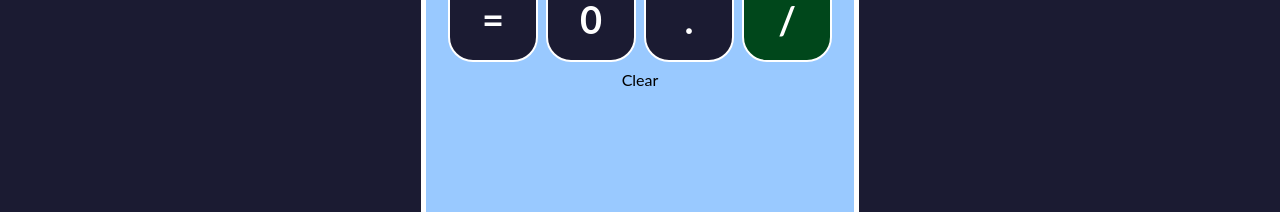
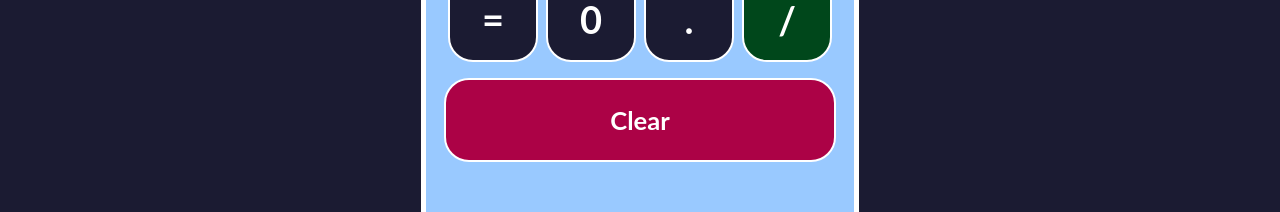
Before and after one commit to MarcoRosselDev/react-03-calculator, a React (Create React App) app: page / in a window 1280 px wide. Shown: the part 425-637 px from the top of the page. Built offline with nearby package versions, Linux system fonts and the light colour scheme.

Commit message:
buton Clear style

```diff
--- a/src/App.js
+++ b/src/App.js
@@ -3,6 +3,7 @@
 import Boton from './componentes/Boton';
 import Pantalla from './componentes/Pantalla';
 import BotonClear from './componentes/BotonClear';
+import { useState } from 'react';
 
 function App() {
   return (
--- a/src/componentes/BotonClear.js
+++ b/src/componentes/BotonClear.js
@@ -1,4 +1,5 @@
 import React from 'react';
+import '../hojas-de-estilo/BotonClear.css'
 
 const BotonClear = (props) => (
   <div className='Boton-clear'>
--- /dev/null
+++ b/src/hojas-de-estilo/BotonClear.css
@@ -0,0 +1,19 @@
+.Boton-clear {
+  height: 80px;
+  font-size: 1.6em;
+  display: flex;
+  flex: 1;
+  background-color: #ac0246;
+  margin-top: 8px;
+  justify-content: center;
+  align-items: center;
+  font-weight: bold;
+  color: white;
+  border: 2px solid white;
+  border-radius: 25px;
+  cursor: pointer;
+}
+
+.Boton-clear:hover {
+  background-color: #ebb000;
+}
```
